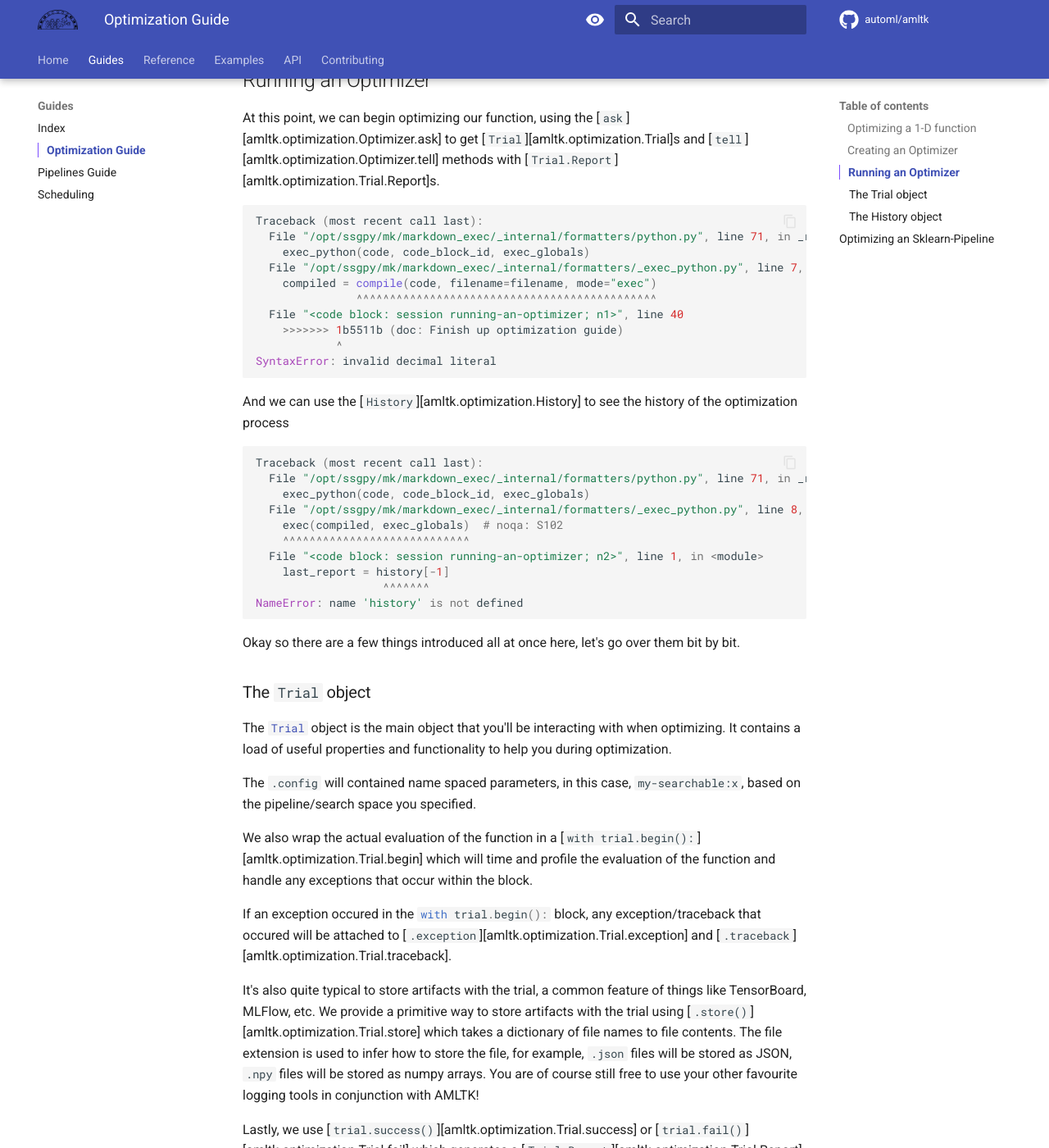
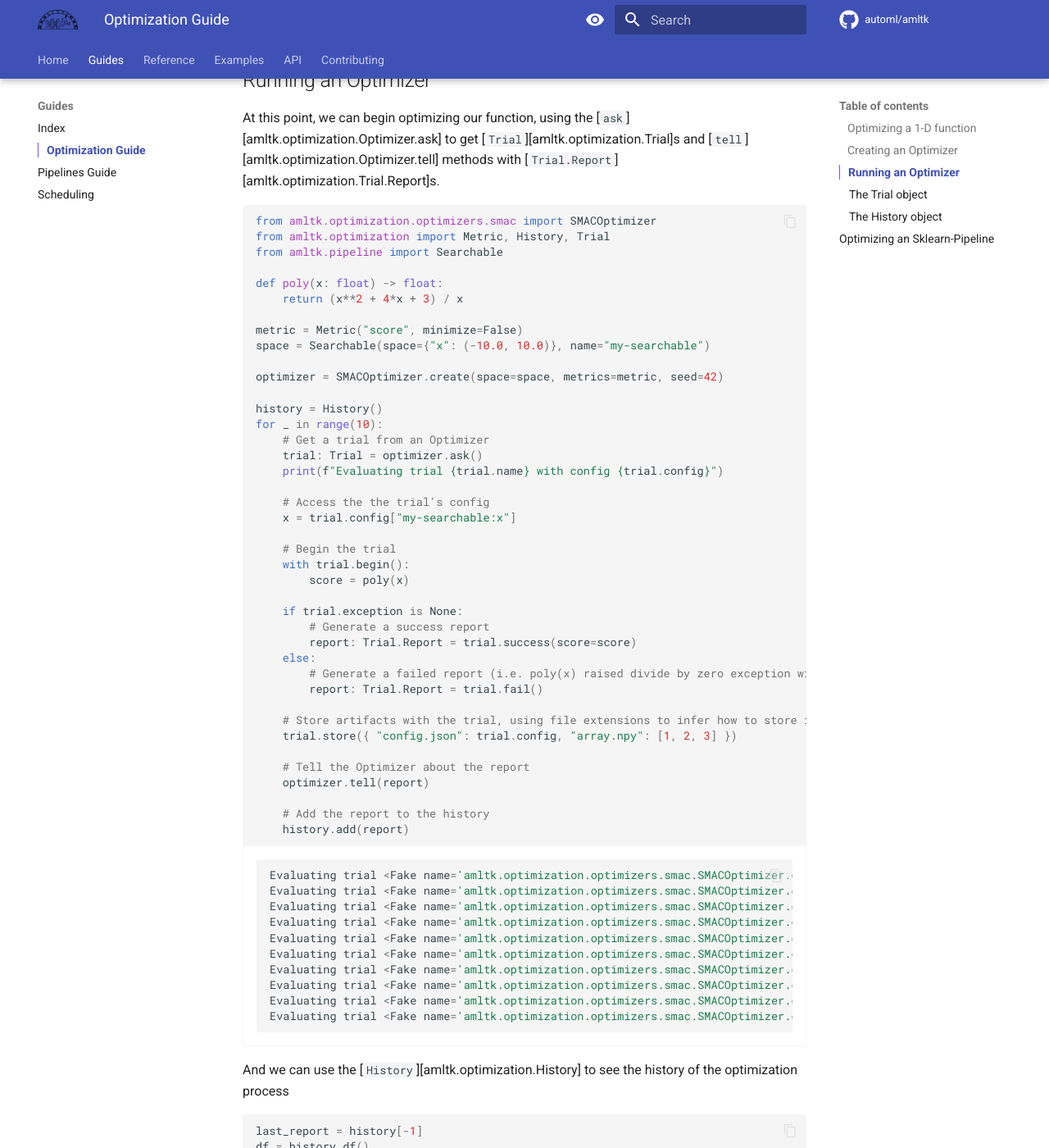
Before and after one commit to automl/amltk, an MkDocs documentation site: the page built from docs/guides/optimization.md, in a window 1280 px wide and 1400 px high, scrolled down 2430 px. Shown: the whole window at 82% size. Built offline with MkDocs 1.6.1 and Material for MkDocs 9.7.7, drawn with Linux system fonts in a browser that asks for light colours; comment, search, counter and statistics services are not loaded; the version menu is left out; some of the changed lines change nothing that is shown; some of the changed text lies outside the part shown.

Commit message:
doc: Fixup rebase

```diff
--- a/docs/guides/optimization.md
+++ b/docs/guides/optimization.md
@@ -121,32 +121,10 @@ optimizer = SMACOptimizer.create(space=space, metrics=metric, seed=42)
 
 history = History()
 for _ in range(10):
-<<<<<<< HEAD
-<<<<<<< HEAD
     # Get a trial from an Optimizer
     trial: Trial = optimizer.ask()
     print(f"Evaluating trial {trial.name} with config {trial.config}")
 
-<<<<<<< HEAD
-=======
-    print(f"Evaluating trial {trial.name} with config {trial.config}")
-
-=======
->>>>>>> a9fdb24 (doc: Fix ordering in example)
-    # Get a trial from an Optimizer
-    trial: Trial = optimizer.ask()
-    print(f"Evaluating trial {trial.name} with config {trial.config}")
-
->>>>>>> f0ed407 (doc: Finish up optimization guide)
-=======
->>>>>>> f18c1dc (doc: Fix bad merge leftovers)
-=======
-    print(f"Evaluating trial {trial.name} with config {trial.config}")
-
-    # Get a trial from an Optimizer
-    trial: Trial = optimizer.ask()
-
->>>>>>> 1b5511b (doc: Finish up optimization guide)
     # Access the the trial's config
     x = trial.config["my-searchable:x"]
 
```
